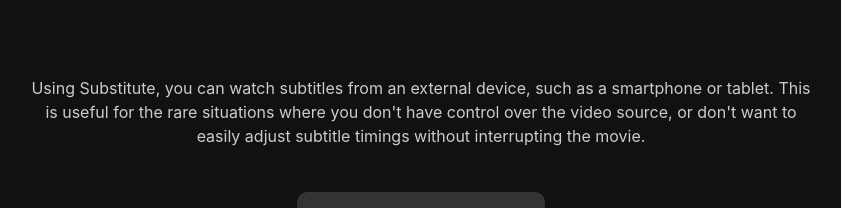
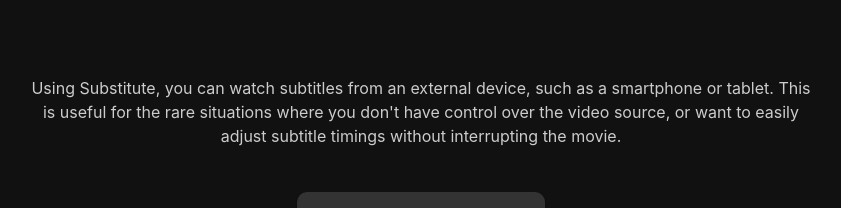
Before and after one commit to TheLartians/substitute, a React (Create React App) app: page / in a window 1280 px wide. Shown: the part 295-503 px from the top of the page, without its empty margins (219-1060 px from the left). Built offline with nearby package versions, Linux system fonts and the light colour scheme.

Commit message:
add readme (#9)

```diff
--- a/src/components/landing_page.tsx
+++ b/src/components/landing_page.tsx
@@ -39,8 +39,8 @@
             Using Substitute, you can watch subtitles from an external device,
             such as a smartphone or tablet. This is useful for the rare
             situations where you don't have control over the video source, or
-            don't want to easily adjust subtitle timings without interrupting
-            the movie.
+            want to easily adjust subtitle timings without interrupting the
+            movie.
           </Text>
           <Layout padding="ml">
             <SubtitleDropzone onLoad={setSubtitles} />
```
Also changed, not shown: 1 other file (tests, documents, lock files or other folders).
